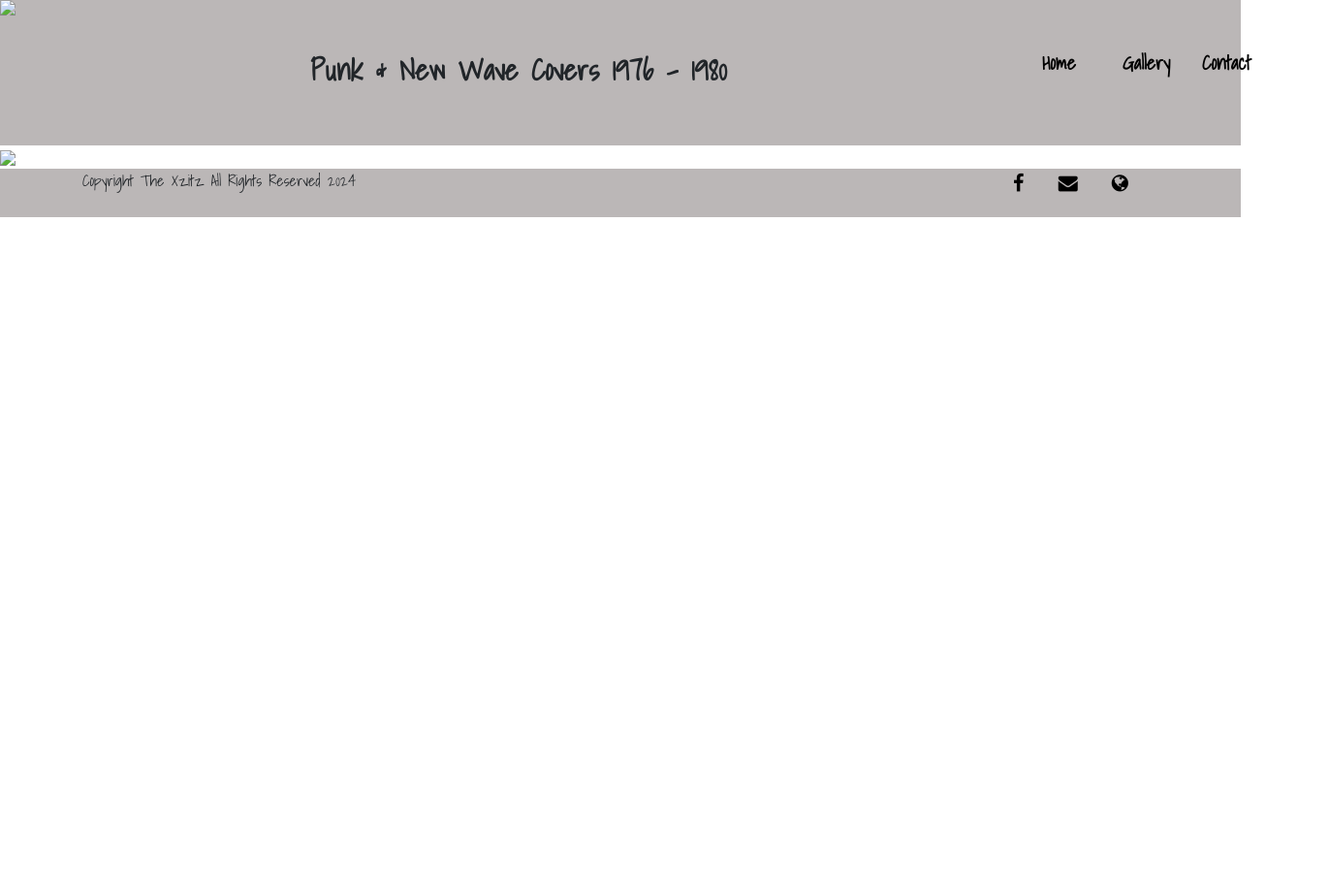
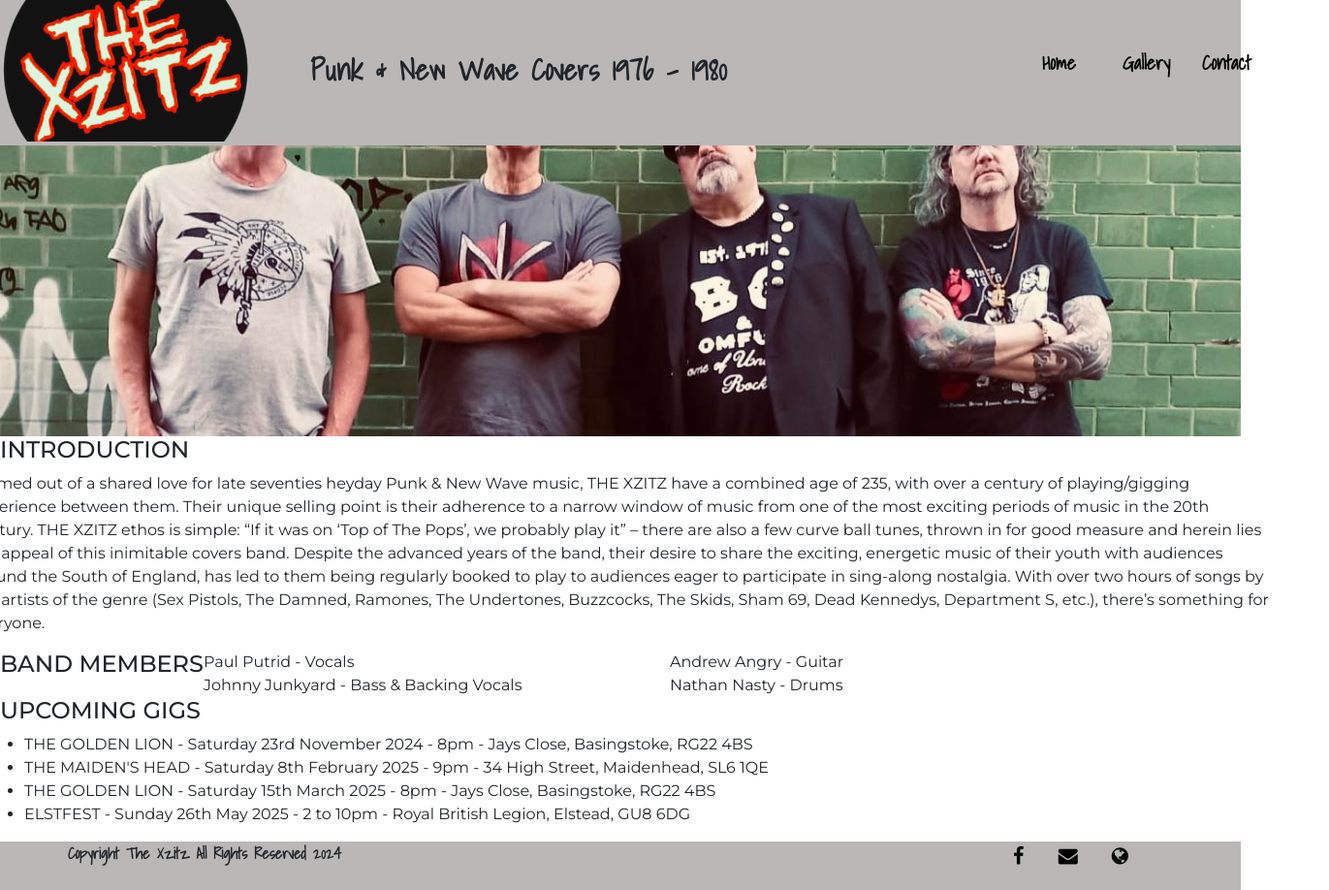
Before and after one commit to ubi-feher/Milestone_Project_1, a plain HTML site: page index.html in a window 1280 px wide. Shown: the whole page at 97% size, 1371 px wide, since content can reach past the window. Before the commit the page ends 800 px from the top, so only its background shows below. Drawn offline with nearby package versions, Linux system fonts and the light colour scheme.

Commit message:
FEAT added containers for Introduction, Band Members, Upcoming Gigs to index.html

```diff
--- a/assets/css/style.css
+++ b/assets/css/style.css
@@ -26,26 +26,57 @@ header{
     font-size: 20px;
     text-align: center;
     margin: 50px;
+    padding-right: 30px;
+
 }
 
+/*-----------------Containers*/
+.hero-container{
+    width: 100%;
+    height: 300px;
+}
 
 /*-----------------Hover.css*/
 .hvr-sweep-to-right:before {
-    background: rgba(0,0,0, 0.2);
-    height: 35px;
+    background: rgba(97, 95, 95, 0.2);
+    height: 30px;
 }
+
+/*-----------------Images*/
+.logo{
+    background: url("../images/xzitz_logo.png");
+        background-position: center;
+        background-repeat: no-repeat;
+        background-size: cover;
+        min-height: 100px;
+}
+.hero-image{
+        background: url("../images/xzitz_hero.jpg");
+        background-position: center;
+        background-repeat: no-repeat;
+        background-size: cover;
+
+
+    }
+
 /*-----------------Footer*/
 footer{
     font-family: "Shadows Into Light", cursive;
-    font-weight: 400;
+    font-weight: 600;
   font-style: normal;
   width: 100%;
     height: 50px;
     background-color: rgb(187, 183, 183);
+}
+.footer-text{
+    text-align: left;
+    padding: 0;
+
 }
 .nav-footer li a{
     color:black;
     font-size: 20px;
     text-align: left;
     margin: 10px;
+    padding: 0;
 }
--- a/index.html
+++ b/index.html
@@ -16,7 +16,7 @@
     <header>
         <div class="header-container">
             <div class="row no-gutters">
-                <img class="col" src="images/xzitz_logo.png">
+                <a class="col logo" href="../images/xzitz_logo.png"></a>
                 <div class="col-6 tagline">
                     Punk & New Wave Covers 1976 - 1980
                 </div>
@@ -37,19 +37,59 @@
         </div>
     </header>
     <!--Hero Image-->
-    <div>
-        <img src="images/xzitz_hero.jpg">
+    <div class="row no-gutters hero-container">
+        <a class=" col hero-image" href="../images/xzitz_hero.jpg"></a>
     </div>
     <!--Introduction-->
-
+    <div class="row no-gutters intro-container">
+        <div class="row">
+            <div class="col-12">
+                <h4 class="text-uppercase">Introduction</h4>
+            </div>
+        <div class="row">
+            <p >Formed out of a shared love for late seventies heyday Punk & New Wave music, THE XZITZ have a combined age of 235, with over a century of playing/gigging experience between them.
+                Their unique selling point is their adherence to a narrow window of music from one of the most exciting periods of music in the 20th century.
+                THE XZITZ ethos is simple: “If it was on ‘Top of The Pops’, we probably play it” – there are also a few curve ball tunes, thrown in for good measure and herein lies the appeal of this inimitable covers band.
+                Despite the advanced years of the band, their desire to share the exciting, energetic music of their youth with audiences around the South of England, has led to them being regularly booked to play to audiences eager to participate in sing-along nostalgia.
+                With over two hours of songs by the artists of the genre (Sex Pistols, The Damned, Ramones, The Undertones, Buzzcocks, The Skids, Sham 69, Dead Kennedys, Department S, etc.), there’s something for everyone.
+                </p>
+        </div>
+    </div>
     <!--Band Members-->
-
+    <div class="row no-gutters band-members-container">
+        <div class="row">
+            <div class="col-12">
+                <h4 class="text-uppercase">Band Members</h4>
+            </div>
+        </div>
+        <div class="row align-items-center">
+          <div class="col">Paul Putrid - Vocals</div>
+          <div class="col">Andrew Angry - Guitar</div>
+          <div class="w-100"></div>
+          <div class="col">Johnny Junkyard - Bass & Backing Vocals</div>
+          <div class="col">Nathan Nasty - Drums</div>
+        </div>
+      </div>
     <!--Upcoming Gigs-->
+    <div class="row no-gutters intro-container">
+        <div class="row">
+            <div class="col-12">
+                <h4 class="text-uppercase">Upcoming Gigs</h4>
+            </div>
+            <div>
+                <ul>
+                    <li>THE GOLDEN LION - Saturday 23rd November 2024 - 8pm - Jays Close, Basingstoke, RG22 4BS</li>
+                    <li>THE MAIDEN'S HEAD - Saturday 8th February 2025 - 9pm - 34 High Street, Maidenhead, SL6 1QE</li>
+                    <li>THE GOLDEN LION - Saturday 15th March 2025 - 8pm - Jays Close, Basingstoke, RG22 4BS</li>
+                    <li>ELSTFEST - Sunday 26th May 2025 - 2 to 10pm - Royal British Legion, Elstead, GU8 6DG</li>
+                </ul>
+            </div>
+    </div>
 
     <footer>
         <div class="container">
             <div class="row">
-                <div class="col-10">Copyright The Xzitz All Rights Reserved 2024</div>
+                <div class="col-10 footer-text">Copyright The Xzitz All Rights Reserved 2024</div>
                 <div class="nav-footer col-2">
                     <ul class="list-inline">
                         <li class="list-inline-item">
```
